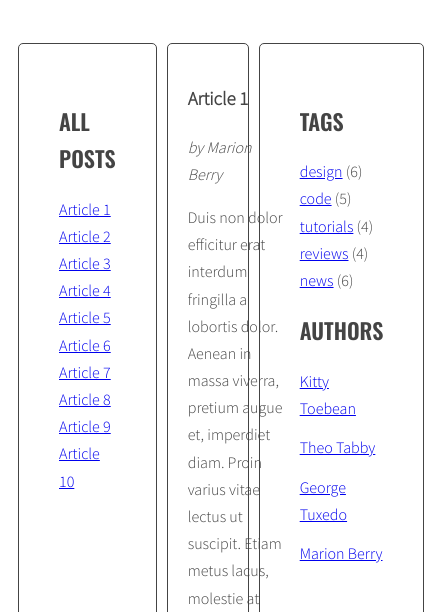
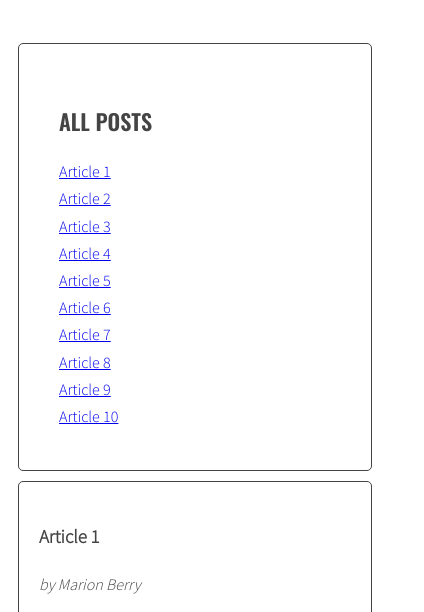
Before and after one commit to lukaszkryskiewicz/javascript-blog, a website: page index.html in a window 390 px wide. Shown: the part 200-812 px from the top of the page, 424 px wide, since content can reach past the window. Drawn offline with nearby package versions, Linux system fonts and the light colour scheme.

Commit message:
Add media-query

```diff
--- a/index.html
+++ b/index.html
@@ -5,6 +5,7 @@
   <meta charset="UTF-8">
   <title>Blog</title>
   <link rel="stylesheet" href="css/style.css">
+  <meta name="viewport" content="width=device-width, initial-scale=1.0">
 </head>
 
 <body>
--- a/sass/style.scss
+++ b/sass/style.scss
@@ -57,6 +57,8 @@ body {
 
 .posts {
   flex: 2 0 0;
+  position: relative;
+  min-height: 700px;
 }
 
 .sidebar,
@@ -66,7 +68,6 @@ body {
   padding: 40px;
   border: 1px solid $color-dark;
   border-radius: 5px;
-  position: relative;
 }
 
 /* Logo */
@@ -135,3 +136,17 @@ body {
     margin: 0 10px 0 0;
   }
 }
+
+@media screen and (max-width: 767px) {
+
+  .wrapper {
+    flex-direction: column;
+  }
+
+  .posts {
+    min-height: 800px;
+    margin-top: 10px;
+    margin-bottom: 10px;
+  }
+
+}
```
Also changed, not shown: css/style.css, 1 other file.
